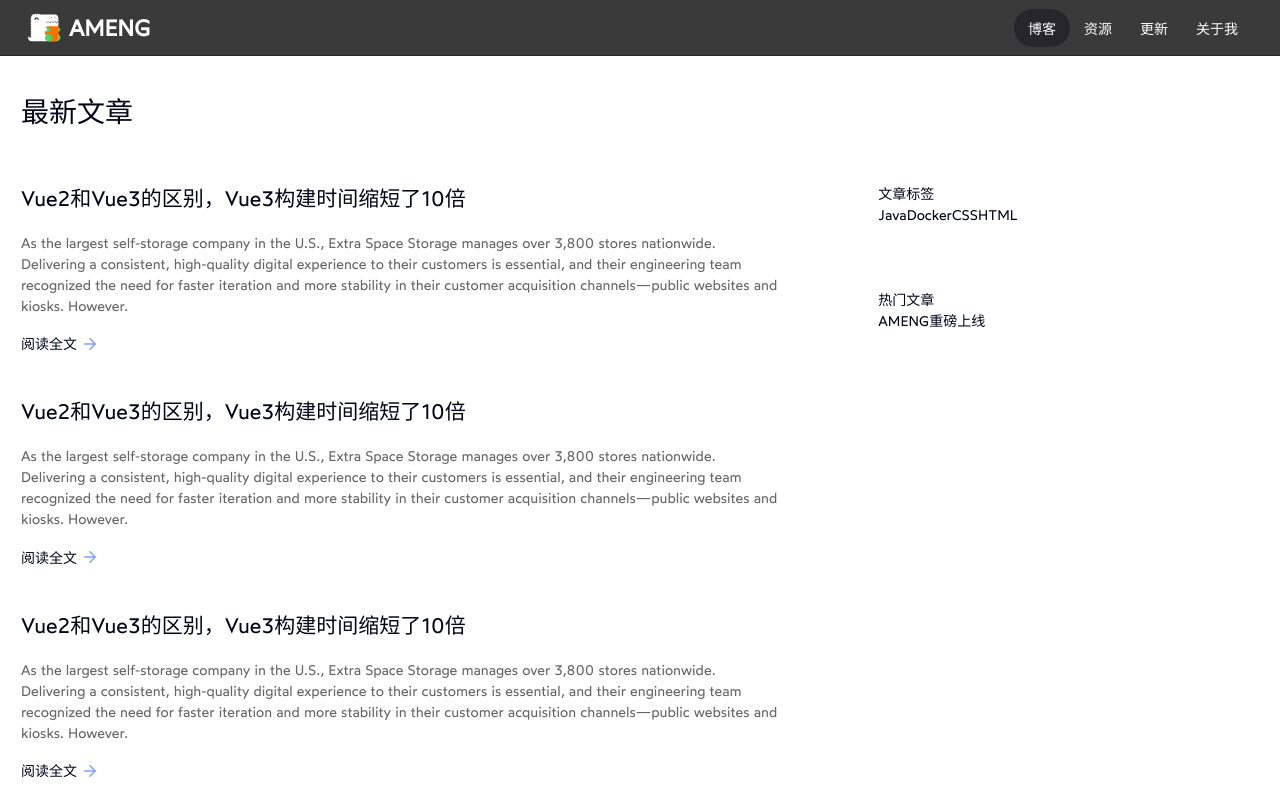
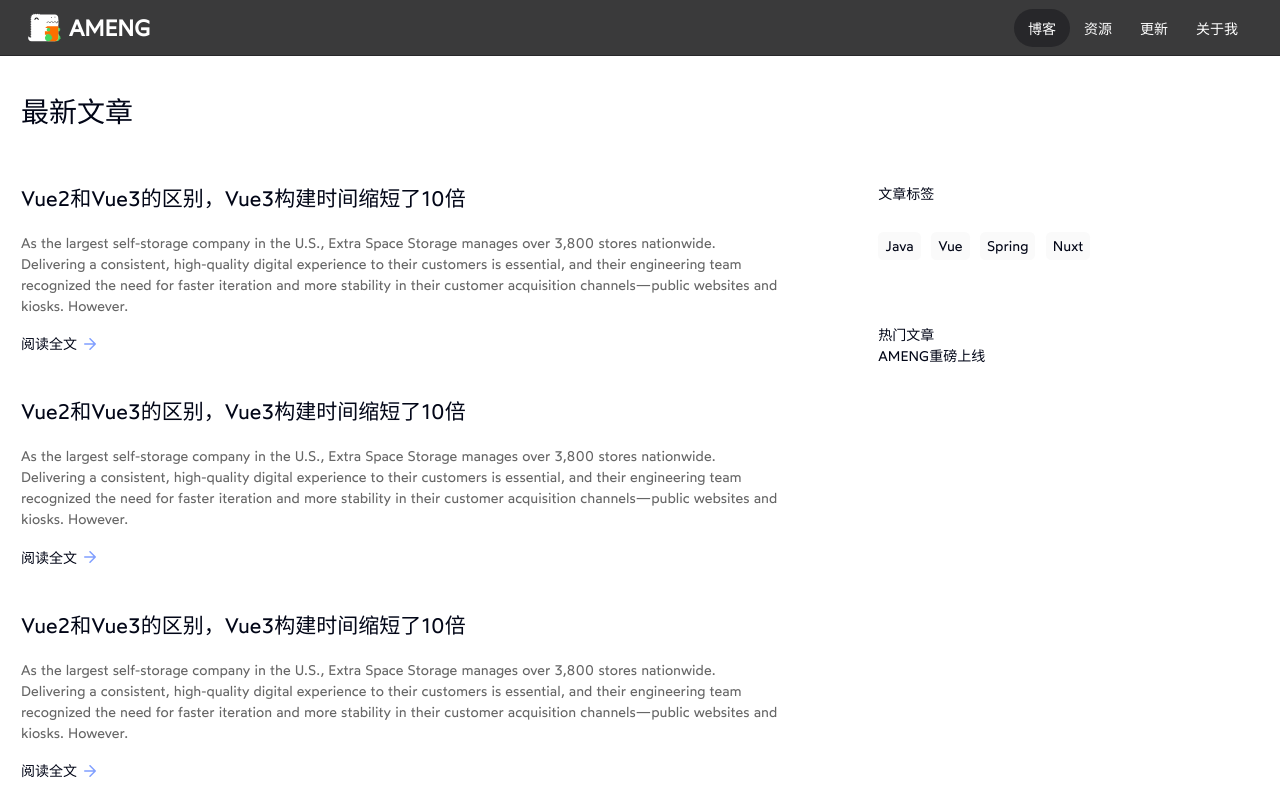
Before and after one commit to panghuohz/my-blog, a Vue app: page /blog in a window 1280 px wide. Shown: the top 800 px of the page. Built offline with nearby package versions, Linux system fonts and the light colour scheme; a web font is replaced by a local one.

Commit message:
重构布局组件，新增v1和v2版本的Header和Footer，更新vite配置以支持路径别名

```diff
--- a/src/App.vue
+++ b/src/App.vue
@@ -1,6 +1,6 @@
 <script setup>
-import LayoutHeader from './components/layout/LayoutHeader.vue';
-import LayoutFooter from './components/layout/LayoutFooter.vue';
+import LayoutHeader from './components/layout/v1/LayoutHeader.vue';
+import LayoutFooter from './components/layout/v1/LayoutFooter.vue';
 import { useRoute } from 'vue-router';
 const route = useRoute();
 </script>
--- a/src/components/layout/LayoutHeader.vue
+++ b/src/components/layout/v1/LayoutHeader.vue
@@ -15,7 +15,7 @@ import { RouterLink } from 'vue-router';
             <RouterLink to="/"
                 class=" inline-flex items-center justify-center md:text-[1.6rem] text-[1.2rem] font-bold ">
                 <span class="mr-[8px]">
-                    <img src="../../assets/img/docusaurus.svg" alt="" class="w-[33px] h-[33px]">
+                    <img src="@/assets/img/docusaurus.svg" alt="" class="w-[33px] h-[33px]">
                 </span>
                 <span>A</span>
                 <span>MENG</span>
--- a/src/pages/Blog.vue
+++ b/src/pages/Blog.vue
@@ -10,9 +10,7 @@
     <section class="w-full my-10 dark:text-white text-slate-950">
         <div class="grid-container container mx-auto px-6">
             <div class="">
-                <div>
-                    <h1 class="text-[2rem] mb-5">最新文章</h1>
-                </div>
+                <h1 class="text-[2rem] mb-5">最新文章</h1>
                 <div class="grid-item">
                     <div style="grid-area: newest;">
                         <ul class="flex flex-col gap-12">
@@ -47,22 +45,19 @@
                         </ul>
                     </div>
                     <div style="grid-area: categories;">
-                        <div>
-                            <span>文章标签</span>
-                        </div>
-                        <div>
-                            <span>Java</span>
-                            <span>Docker</span>
-                            <span>CSS</span>
-                            <span>HTML</span>
-                        </div>
+                        <h3 class="mb-8">文章标签</h3>
+                        <ul class="flex gap-3 dark:text-[#09090b]">
+                            <li class="px-2 py-1 bg-[#fafafa] rounded-md ">Java</li>
+                            <li class="px-2 py-1 bg-[#fafafa] rounded-md ">Vue</li>
+                            <li class="px-2 py-1 bg-[#fafafa] rounded-md ">Spring</li>
+                            <li class="px-2 py-1 bg-[#fafafa] rounded-md ">Nuxt</li>
+                        </ul>
                     </div>
                     <div style="grid-area: popular;">
                         <div><span>热门文章</span></div>
                         <div>AMENG重磅上线</div>
                     </div>
                 </div>
-
                 <!-- <button class="w-[250px] bg-gray-300 mx-auto flex justify-center rounded-xl">
                     <span></span>
                 </button> -->
--- a/vite.config.js
+++ b/vite.config.js
@@ -1,7 +1,13 @@
 import { defineConfig } from 'vite'
 import vue from '@vitejs/plugin-vue'
+import path from 'path';
 
 // https://vite.dev/config/
 export default defineConfig({
   plugins: [vue()],
+  resolve: {
+    alias: {
+      '@': path.resolve(__dirname, './src'), // 定义 @ 为 src 目录
+    },
+  }
 })
```
Also changed, not shown: src/components/layout/v2/LayoutFooter.vue (added, +12 -0 lines), src/components/layout/v2/LayoutHeader.vue (added, +12 -0 lines), src/components/layout/v1/LayoutFooter.vue (renamed from src/components/layout/LayoutFooter.vue), 1 other file (tests, documents, lock files or other folders).
